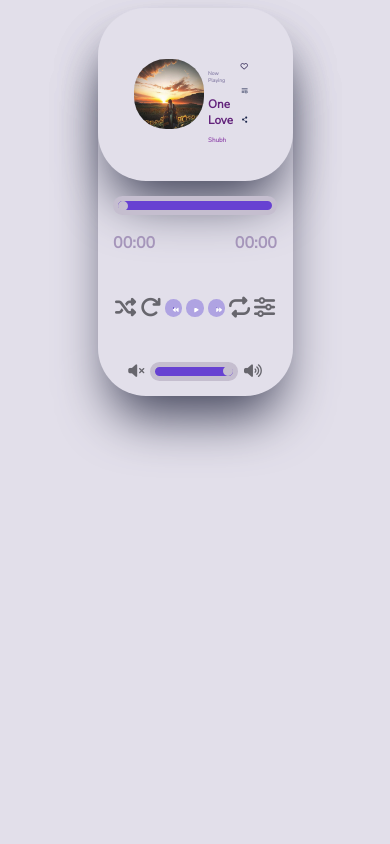
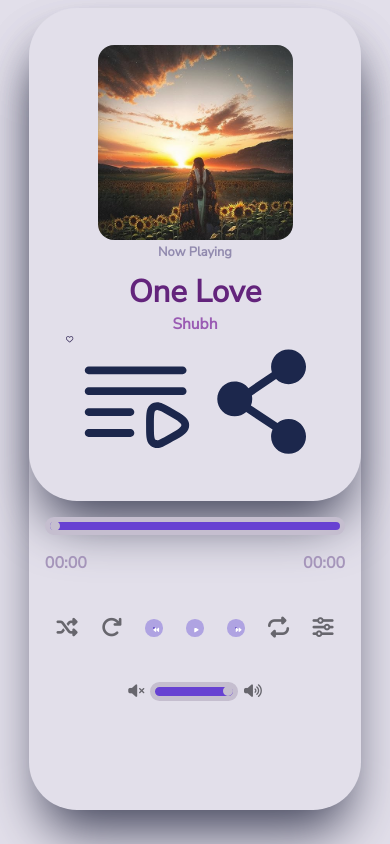
Before and after one commit to Missing-Parallax/Music-Player, a plain HTML site: page index.html in a window 390 px wide. Drawn offline with Linux system fonts and the light colour scheme.

Commit message:
Update style.css

```diff
--- a/style.css
+++ b/style.css
@@ -26,7 +26,7 @@ body{
 }
 
 .song-cover {
-    border-radius: 2rem;
+    border-radius: 1rem;
     height: 18vw;
     align-self: center;
 }
@@ -200,3 +200,40 @@ button+.next{
 button,i,svg,.song-cover{
     cursor: pointer;
 }
+@media screen  and (max-width: 850px){
+    .container{
+        width: 85vw;
+        height: 95vh;
+    }
+    .song{
+        flex-direction: column;
+        gap:1vw;
+        justify-content: space-evenly;
+    }
+    .song-cover{
+        width: 50vw;
+        height: 50vw;
+    }
+    .details{
+        padding: 0  ;
+        text-align: center;
+        gap: 1vh;
+    }
+    .now-playing{
+        font-size: 3.3vw;
+    }
+    .name-singer{
+        gap: 0;
+    }
+    .song-name{
+        font-size: 8vw;
+    }
+    .song-singer{
+        font-size: 4vw;
+    }
+    .actions{
+        padding: 0;
+        flex-direction: row;
+        /* font-size: ; */
+    }
+}
```
